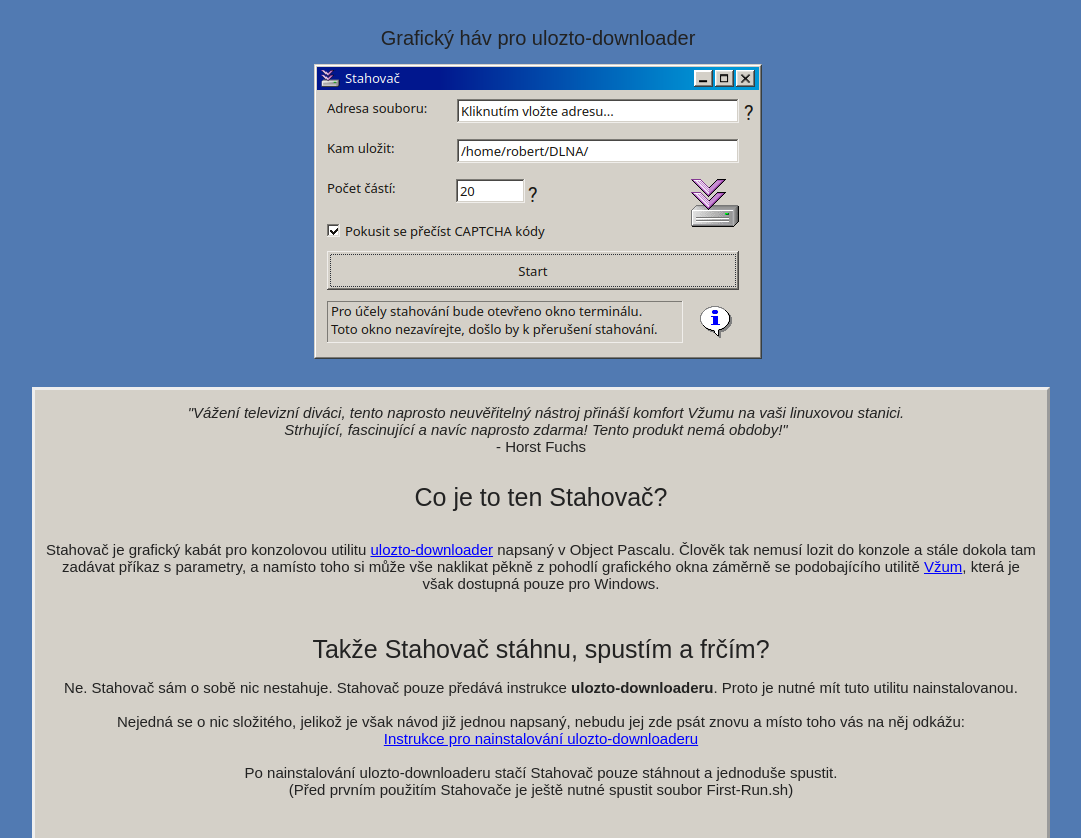
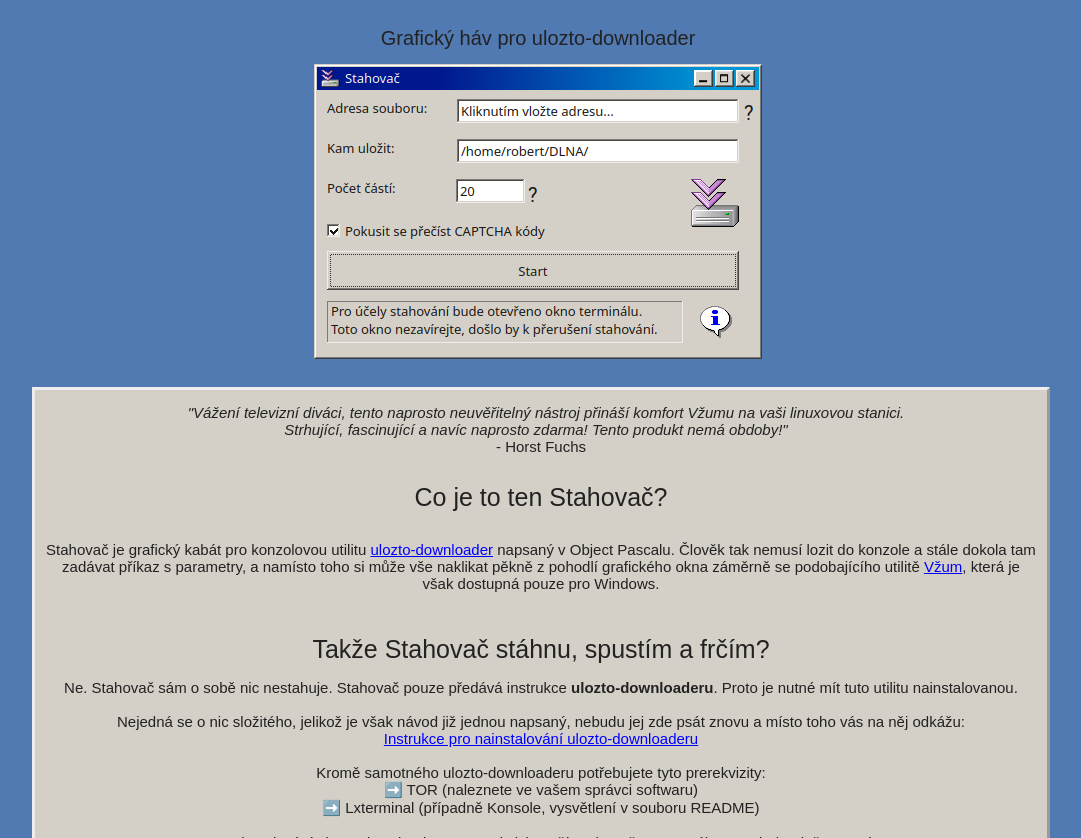
Before and after one commit to Stanton731/Stahovac, a plain HTML site: page index.html in a window 1280 px wide. Shown: the part 100-938 px from the top of the page, without its empty margins (102-1183 px from the left). Drawn offline with nearby package versions, Linux system fonts and the light colour scheme.

Commit message:
Update index.html

```diff
--- a/index.html
+++ b/index.html
@@ -48,7 +48,11 @@
         Nejedná se o nic složitého, jelikož je však návod již jednou napsaný, nebudu jej zde psát znovu a místo toho vás na něj odkážu:<br>
         <a href="https://github.com/setnicka/ulozto-downloader/blob/master/README.md" target="_blank">Instrukce pro nainstalování ulozto-downloaderu</a><br>
         <br>
-        Po nainstalování ulozto-downloaderu stačí Stahovač pouze stáhnout a jednoduše spustit.<br>
+        Kromě samotného ulozto-downloaderu potřebujete tyto prerekvizity:<br>
+        ➡️ TOR (naleznete ve vašem správci softwaru)<br>
+        ➡️ Lxterminal (případně Konsole, vysvětlení v souboru README)<br>
+        <br>
+        Po nainstalování ulozto-downloaderu a prerekvizit stačí Stahovač pouze stáhnout a jednoduše spustit.<br>
         (Před prvním použitím Stahovače je ještě nutné spustit soubor First-Run.sh)
     </p><br>
     <br>
```
